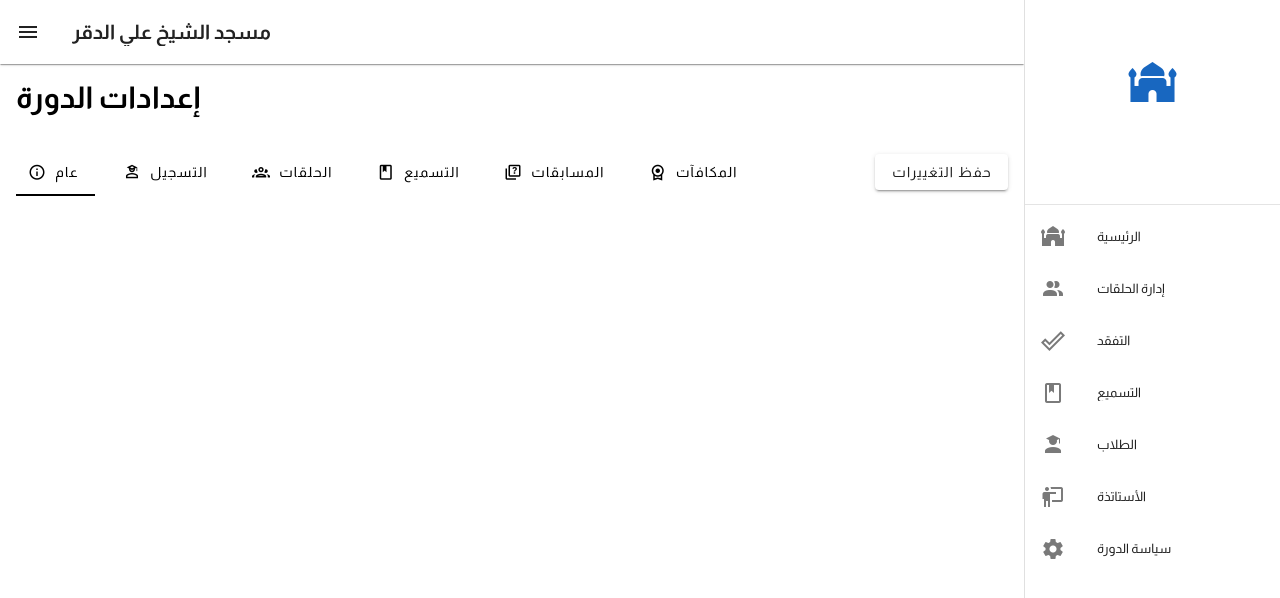
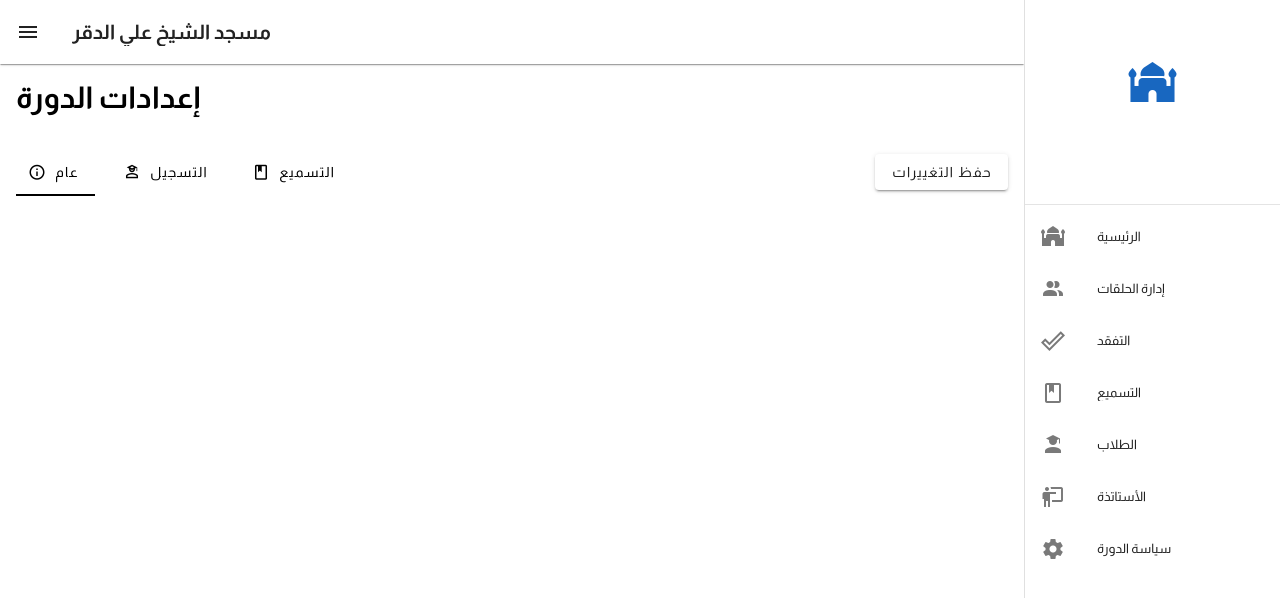
Before and after one commit to yasser-jam/halakat-forms, a Nuxt app: page /settings in a window 1280 px wide. Shown: the top 598 px of the page. Built offline with nearby package versions, Linux system fonts and the light colour scheme; no server answers.

Commit message:
groups notes

```diff
--- a/pages/settings.vue
+++ b/pages/settings.vue
@@ -17,17 +17,17 @@
             text="التسجيل"
             to="/settings/assign"
           ></v-tab>
-          <v-tab
+          <!-- <v-tab
             prepend-icon="mdi-account-group-outline"
             text="الحلقات"
             to="/settings/group"
-          ></v-tab>
+          ></v-tab> -->
           <v-tab
             prepend-icon="mdi-book-outline"
             text="التسميع"
             to="/settings/saving"
           ></v-tab>
-          <v-tab
+          <!-- <v-tab
             prepend-icon="mdi-help-box-multiple-outline"
             text="المسابقات"
             to="/settings/contest"
@@ -36,7 +36,7 @@
             prepend-icon="mdi-license"
             text="المكافآت"
             to="/settings/award"
-          ></v-tab>
+          ></v-tab> -->
         </v-tabs>
 
         <v-btn :loading @click="save">حفظ التغييرات</v-btn>
```
